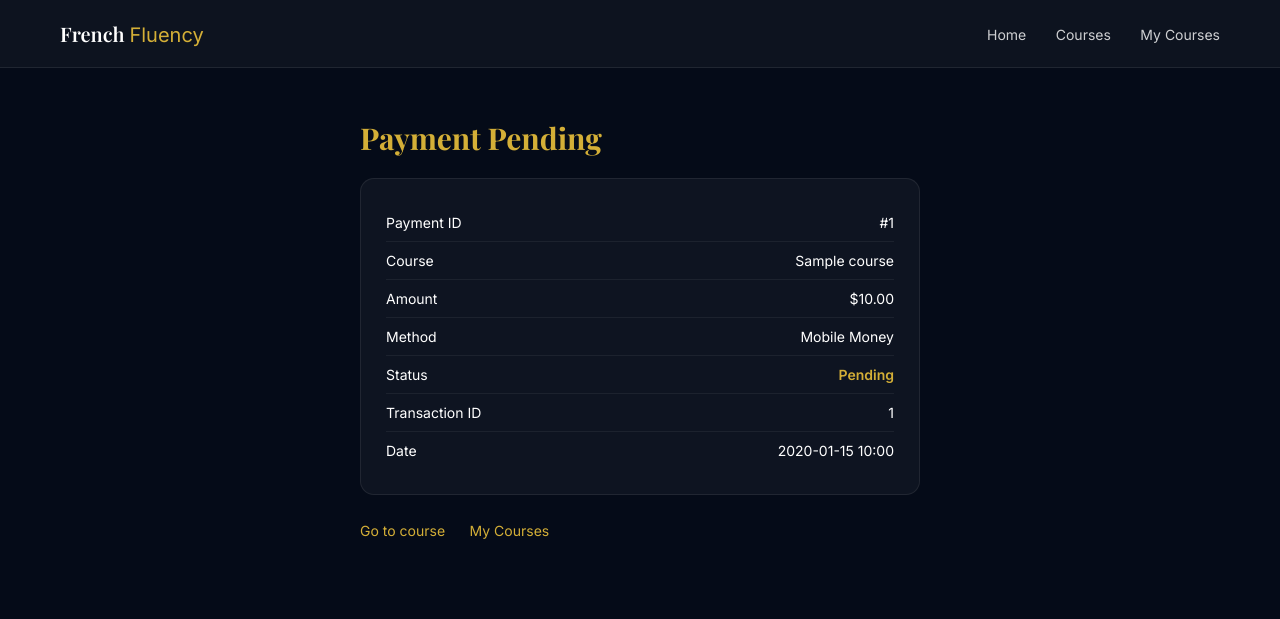
After one commit to Bukulubenja/online, a Django app: page /payments/payment/1/receipt/ in a window 1280 px wide. The commit adds this page. Shown: the top 619 px of the page. Run offline with Django 5.2, Linux system fonts and the light colour scheme; a user stored in the database is signed in; tables that the repository leaves empty hold one stand-in row (values such as "Sample post").

Commit message:
the second fix on the payments feature using a mock payment system

```diff
--- a/online/settings.py
+++ b/online/settings.py
@@ -42,6 +42,7 @@ INSTALLED_APPS = [
     'user',
     'courses',
     'enrollments',
+    'payments',
 ]
 
 AUTH_USER_MODEL = 'user.User'
--- a/online/urls.py
+++ b/online/urls.py
@@ -16,6 +16,7 @@ urlpatterns = [
     path('user/', include('user.urls')),
     path('courses/', include('courses.urls')),
     path('portal/', include('enrollments.urls')),
+    path('payments/', include('payments.urls')),
     path('api/', include(router.urls)),
 
 ]
--- /dev/null
+++ b/payments/apps.py
@@ -0,0 +1,5 @@
+from django.apps import AppConfig
+
+
+class PaymentsConfig(AppConfig):
+    name = 'payments'
--- /dev/null
+++ b/payments/models.py
@@ -0,0 +1,30 @@
+from django.conf import settings
+from django.db import models
+
+from courses.models import Course
+
+METHOD_CHOICES = [
+    ('mobile_money', 'Mobile Money'),
+    ('bank', 'Bank Transfer'),
+    ('card', 'Visa/Mastercard'),
+    ('paypal', 'PayPal'),
+]
+
+STATUS_CHOICES = [
+    ('pending', 'Pending'),
+    ('success', 'Success'),
+    ('failed', 'Failed'),
+]
+
+
+class Payment(models.Model):
+    student = models.ForeignKey(settings.AUTH_USER_MODEL, on_delete=models.CASCADE, related_name='payments')
+    course = models.ForeignKey(Course, on_delete=models.CASCADE, related_name='payments')
+    amount = models.DecimalField(max_digits=8, decimal_places=2)
+    method = models.CharField(max_length=20, choices=METHOD_CHOICES)
+    status = models.CharField(max_length=10, choices=STATUS_CHOICES, default='pending')
+    transaction_id = models.CharField(max_length=40, blank=True)
+    created_at = models.DateTimeField(auto_now_add=True)
+
+    def __str__(self):
+        return f'{self.student} - {self.course} - {self.status}'
--- /dev/null
+++ b/payments/urls.py
@@ -0,0 +1,9 @@
+from django.urls import path
+
+from . import views
+
+urlpatterns = [
+    path('checkout/<slug:slug>/', views.checkout, name='checkout'),
+    path('payment/<int:payment_id>/confirm/', views.confirm_payment, name='confirm_payment'),
+    path('payment/<int:payment_id>/receipt/', views.receipt, name='receipt'),
+]
--- /dev/null
+++ b/payments/views.py
@@ -0,0 +1,57 @@
+import uuid
+
+from django.contrib import messages
+from django.contrib.auth.decorators import login_required
+from django.shortcuts import get_object_or_404, redirect, render
+
+from courses.models import Course
+from enrollments.models import Enrollment
+
+from .models import METHOD_CHOICES, Payment
+
+
+@login_required(login_url='login')
+def checkout(request, slug):
+    course = get_object_or_404(Course, slug=slug, is_published=True)
+
+    if course.price <= 0:
+        return redirect('course_detail', slug=slug)
+
+    if Enrollment.objects.filter(student=request.user, course=course).exists():
+        return redirect('course_detail', slug=slug)
+
+    if request.method == 'POST':
+        method = request.POST.get('method')
+        if method not in dict(METHOD_CHOICES):
+            messages.error(request, 'Please choose a payment method.')
+            return render(request, 'checkout.html', {'course': course, 'methods': METHOD_CHOICES})
+
+        payment = Payment.objects.create(
+            student=request.user,
+            course=course,
+            amount=course.price,
+            method=method,
+            status='pending',
+        )
+        return redirect('confirm_payment', payment_id=payment.id)
+
+    return render(request, 'checkout.html', {'course': course, 'methods': METHOD_CHOICES})
+
+
+@login_required(login_url='login')
+def confirm_payment(request, payment_id):
+    payment = get_object_or_404(Payment, id=payment_id, student=request.user)
+
+    if payment.status == 'pending':
+        payment.status = 'success'
+        payment.transaction_id = f'MOCK-{uuid.uuid4().hex[:12].upper()}'
+        payment.save()
+        Enrollment.objects.get_or_create(student=request.user, course=payment.course)
+
+    return redirect('receipt', payment_id=payment.id)
+
+
+@login_required(login_url='login')
+def receipt(request, payment_id):
+    payment = get_object_or_404(Payment, id=payment_id, student=request.user)
+    return render(request, 'receipt.html', {'payment': payment})
--- a/templates/course_detail.html
+++ b/templates/course_detail.html
@@ -182,7 +182,7 @@ h1{
         <div class="progress-fill" style="width:{{ enrollment.progress_percent }}%"></div>
       </div>
     {% elif course.price > 0 %}
-      <button class="btn" disabled>Payment coming soon &mdash; ${{ course.price }}</button>
+      <a class="btn" href="{% url 'checkout' course.slug %}">Enroll & Pay ${{ course.price }}</a>
     {% else %}
       <form method="post" action="{% url 'enroll' course.slug %}">
         {% csrf_token %}
--- /dev/null
+++ b/templates/receipt.html
@@ -0,0 +1,127 @@
+<!DOCTYPE html>
+<html lang="en">
+<head>
+{% load static %}
+<meta charset="UTF-8">
+<meta name="viewport" content="width=device-width, initial-scale=1.0">
+<title>Receipt - French Fluency Journal</title>
+<link href="https://fonts.googleapis.com/css2?family=Playfair+Display:wght@600;700;800&family=Inter:wght@300;400;500;600;700&display=swap" rel="stylesheet">
+<style>
+*{margin:0;padding:0;box-sizing:border-box;font-family:Inter, sans-serif;}
+body{background:#050b18;color:#fff;}
+
+nav{
+  display:flex;
+  justify-content:space-between;
+  align-items:center;
+  padding:20px 60px;
+  background:rgba(255,255,255,0.03);
+  border-bottom:1px solid rgba(255,255,255,0.08);
+}
+
+.logo{font-family:"Playfair Display";font-size:20px;}
+.logo span{color:#d4af37;}
+
+.nav-links a{
+  color:rgba(255,255,255,0.8);
+  text-decoration:none;
+  margin-left:25px;
+  font-size:14px;
+}
+
+.nav-links a:hover{color:#d4af37;}
+
+.container{
+  max-width:600px;
+  margin:0 auto;
+  padding:50px 20px 80px;
+}
+
+h1{
+  font-family:"Playfair Display";
+  font-size:30px;
+  margin-bottom:20px;
+  color:#d4af37;
+}
+
+.card{
+  background:rgba(255,255,255,0.04);
+  border:1px solid rgba(255,255,255,0.08);
+  border-radius:14px;
+  padding:25px;
+}
+
+.row{
+  display:flex;
+  justify-content:space-between;
+  padding:10px 0;
+  border-top:1px solid rgba(255,255,255,0.06);
+  font-size:14px;
+}
+
+.row:first-of-type{
+  border-top:none;
+}
+
+.status-success{
+  color:#00c896;
+  font-weight:600;
+}
+
+.status-pending{
+  color:#d4af37;
+  font-weight:600;
+}
+
+.status-failed{
+  color:#ff8080;
+  font-weight:600;
+}
+
+.actions{
+  margin-top:25px;
+}
+
+.actions a{
+  color:#d4af37;
+  text-decoration:none;
+  margin-right:20px;
+  font-size:14px;
+}
+</style>
+</head>
+
+<body>
+
+<nav>
+  <div class="logo">French <span>Fluency</span></div>
+  <div class="nav-links">
+    <a href="/">Home</a>
+    <a href="{% url 'courses' %}">Courses</a>
+    <a href="{% url 'my_courses' %}">My Courses</a>
+  </div>
+</nav>
+
+<div class="container">
+
+  <h1>{% if payment.status == 'success' %}Payment Successful{% else %}Payment {{ payment.get_status_display }}{% endif %}</h1>
+
+  <div class="card">
+    <div class="row"><span>Payment ID</span><span>#{{ payment.id }}</span></div>
+    <div class="row"><span>Course</span><span>{{ payment.course.title }}</span></div>
+    <div class="row"><span>Amount</span><span>${{ payment.amount }}</span></div>
+    <div class="row"><span>Method</span><span>{{ payment.get_method_display }}</span></div>
+    <div class="row"><span>Status</span><span class="status-{{ payment.status }}">{{ payment.get_status_display }}</span></div>
+    <div class="row"><span>Transaction ID</span><span>{{ payment.transaction_id|default:"-" }}</span></div>
+    <div class="row"><span>Date</span><span>{{ payment.created_at|date:"Y-m-d H:i" }}</span></div>
+  </div>
+
+  <div class="actions">
+    <a href="{% url 'course_detail' payment.course.slug %}">Go to course</a>
+    <a href="{% url 'my_courses' %}">My Courses</a>
+  </div>
+
+</div>
+
+</body>
+</html>
```
Also changed, not shown: payments/admin.py (added, +9 -0 lines), templates/checkout.html (added, +135 -0 lines), payments/__init__.py (added), payments/migrations/0001_initial.py (added), payments/migrations/__init__.py (added).
